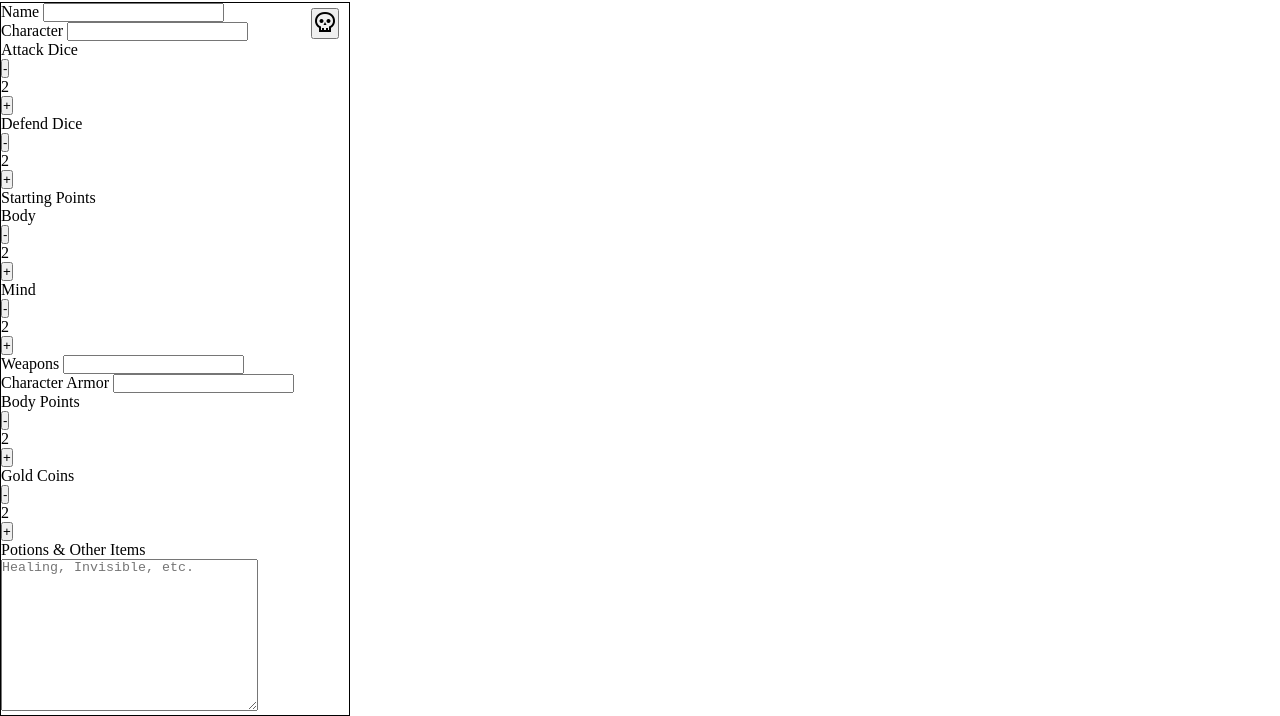
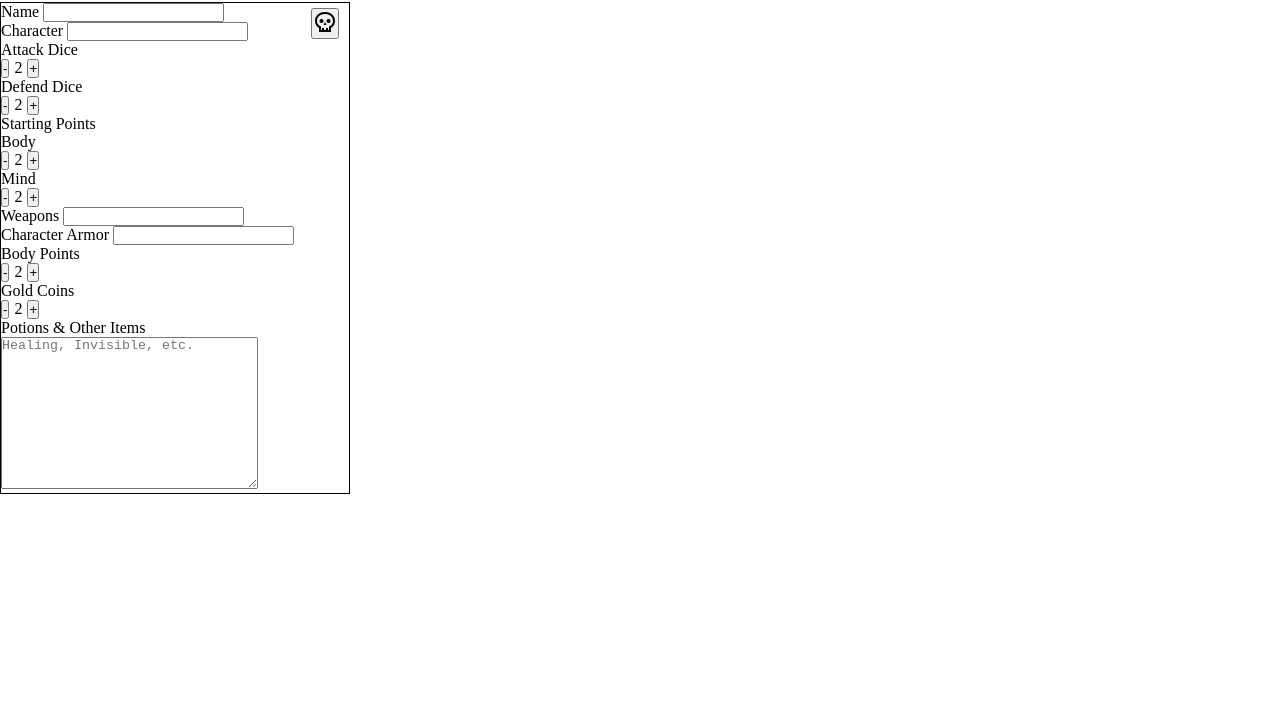
Before and after one commit to GreyNewfie/heros-log, a plain HTML site: page index.html in a window 1280 px wide. Shown: the part 119-835 px from the top of the page. After the commit the page ends 800 px from the top, so only its background shows below. Drawn offline with nearby package versions, Linux system fonts and the light colour scheme.

Commit message:
Change char sheet basic layout for implementing JS

```diff
--- a/index.html
+++ b/index.html
@@ -31,8 +31,8 @@
                 <div>
                     <button class="killed-button"><i class="material-symbols-outlined">skull</i></button>
                 </div>
-                <div>
-                    <div class="attack-dice">
+                <div class="initial-stats-trackers">
+                    <div class="numeric-tracker" id="attack-dice">
                         <p>Attack Dice</p>
                         <div>
                             <button>-</button>
@@ -40,7 +40,7 @@
                             <button>+</button>
                         </div>
                     </div>
-                    <div class="defend-dice">
+                    <div class="numeric-tracker" id="defend-dice">
                         <p>Defend Dice</p>
                         <div>
                             <button>-</button>
@@ -50,7 +50,7 @@
                     </div>
                     <div class="starting-points">
                         <p>Starting Points</p>
-                        <div class="starting-body-points">
+                        <div class="numeric-tracker" id="starting-body-points">
                             <p>Body</p>
                             <div>
                                 <button>-</button>
@@ -58,7 +58,7 @@
                                 <button>+</button>
                             </div>
                         </div>
-                        <div class="starting-mind-points">
+                        <div class="numeric-tracker" id="starting-mind-points">
                             <p>Mind</p>
                             <div>
                                 <button>-</button>
@@ -77,7 +77,7 @@
                     <input type="text" id="character-armor" name="character-armor">
                 </div>
                 <div class="current-tracker">
-                    <div class="current-body-points">
+                    <div class="numeric-tracker" id="current-body-points">
                         <p>Body Points</p>
                         <div>
                             <button>-</button>
@@ -85,7 +85,7 @@
                             <button>+</button>
                         </div>
                     </div>
-                    <div class="current-gold-coins">
+                    <div class="numeric-tracker" id="current-gold-coins">
                         <p>Gold Coins</p>
                         <div>
                             <button>-</button>
--- a/styles.css
+++ b/styles.css
@@ -43,3 +43,8 @@
     right: 10px;
     top: 5px;
 }
+
+.numeric-tracker>div {
+    display: flex;
+    gap: 5px;
+}
```
